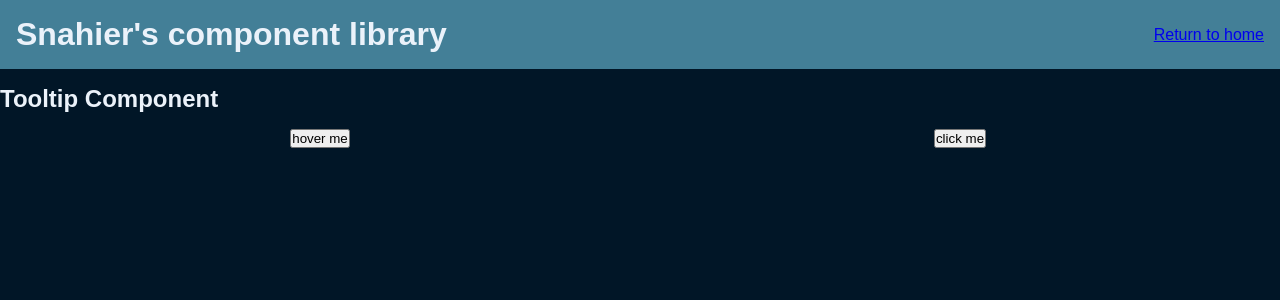
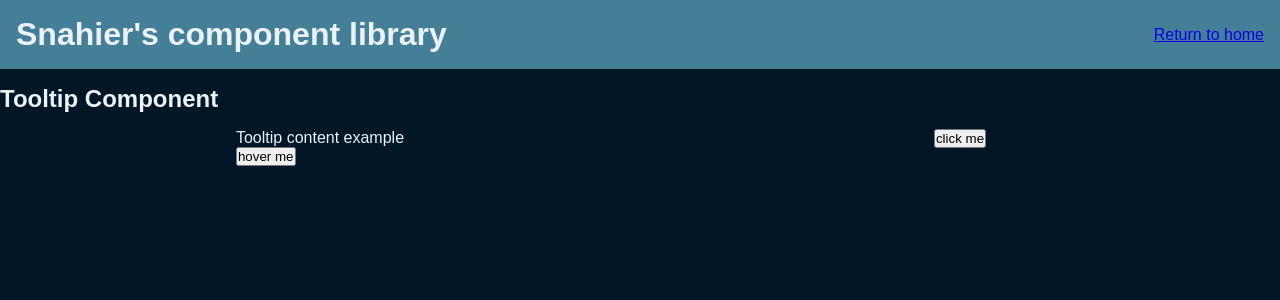
Before and after one commit to Snahier/snahier-react-tools, a React (Create React App) app: page /tooltip in a window 1280 px wide. Both pictures are taken after a click on the button "hover me". Shown: the top 300 px of the page. Built offline with nearby package versions, Linux system fonts and the light colour scheme.

Commit message:
Add tooltip content toggle functionality

```diff
--- a/src/components/Tooltip/index.tsx
+++ b/src/components/Tooltip/index.tsx
@@ -1,7 +1,31 @@
-import { StyledTooltip } from "./styles"
+import { useState } from "react"
+import {
+  StyledTooltip,
+  TooltipChildWrapper,
+  TooltipContentWrapper,
+} from "./styles"
 
 interface TooltipProps {}
 
 export const Tooltip: React.FC<TooltipProps> = (props) => {
-  return <StyledTooltip>{props.children}</StyledTooltip>
+  const [isActive, setIsActive] = useState(false)
+
+  function toggleTooltip() {
+    setIsActive(!isActive)
+  }
+
+  return (
+    <StyledTooltip>
+      {isActive && (
+        <TooltipContentWrapper>Tooltip content example</TooltipContentWrapper>
+      )}
+
+      <TooltipChildWrapper
+        onMouseEnter={toggleTooltip}
+        onMouseLeave={toggleTooltip}
+      >
+        {props.children}
+      </TooltipChildWrapper>
+    </StyledTooltip>
+  )
 }
--- a/src/components/Tooltip/styles.ts
+++ b/src/components/Tooltip/styles.ts
@@ -1,3 +1,7 @@
 import styled from "styled-components/macro"
 
 export const StyledTooltip = styled.div``
+
+export const TooltipChildWrapper = styled.div``
+
+export const TooltipContentWrapper = styled.div``
```
Also changed, not shown: 1 other file (tests, documents, lock files or other folders).
